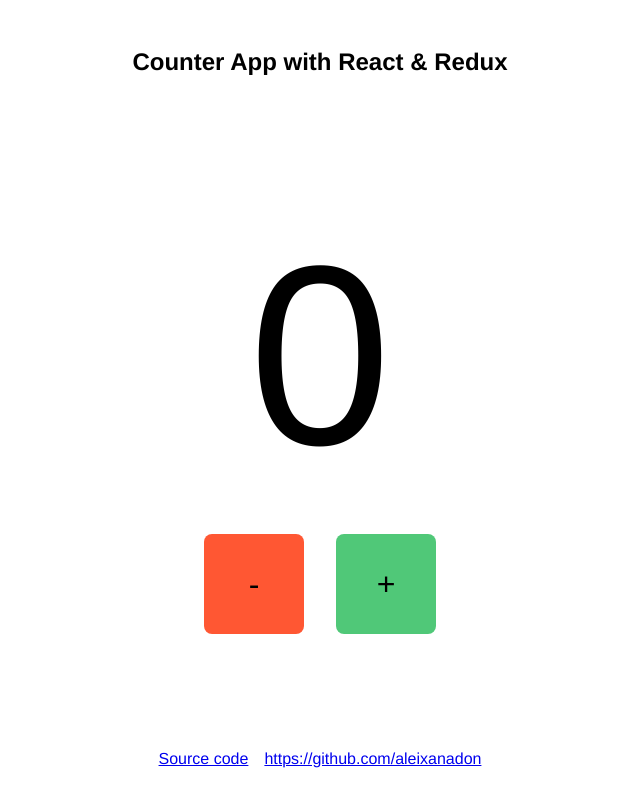
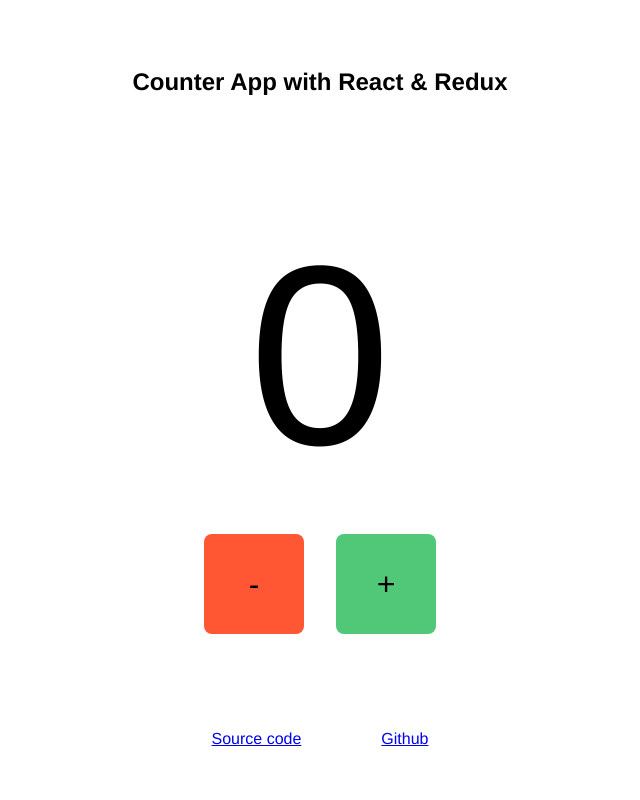
Before and after one commit to aleixanadon/counter-app, a React (Vite) app: page / in a window 1280 px wide. Shown: the whole page, without its empty margins (320-960 px from the left). Built offline with nearby package versions, Linux system fonts and the light colour scheme.

Commit message:
hotfix: changed gap, app vh and strings from the footer

```diff
--- a/src/App.css
+++ b/src/App.css
@@ -1,6 +1,6 @@
 
 .app-container {
-  height: 100vh;
+  height: 95vh;
   display: flex;
   flex-direction: column;
   justify-content: space-between;
--- a/src/common/components/Footer/Footer.css
+++ b/src/common/components/Footer/Footer.css
@@ -4,7 +4,7 @@ footer {
   justify-content: center;
   align-items: center;
   padding: 2em;
-  gap: 1em;
+  gap: 5em;
 }
 
 footer > a {
--- a/src/common/components/Footer/Footer.tsx
+++ b/src/common/components/Footer/Footer.tsx
@@ -4,7 +4,7 @@ const Footer = () => {
   return (
     <footer>
       <a href="https://github.com/aleixanadon/counter-app">Source code</a>
-      <a href="https://github.com/aleixanadon">https://github.com/aleixanadon</a>
+      <a href="https://github.com/aleixanadon">Github</a>
     </footer>
   )
 }
```
